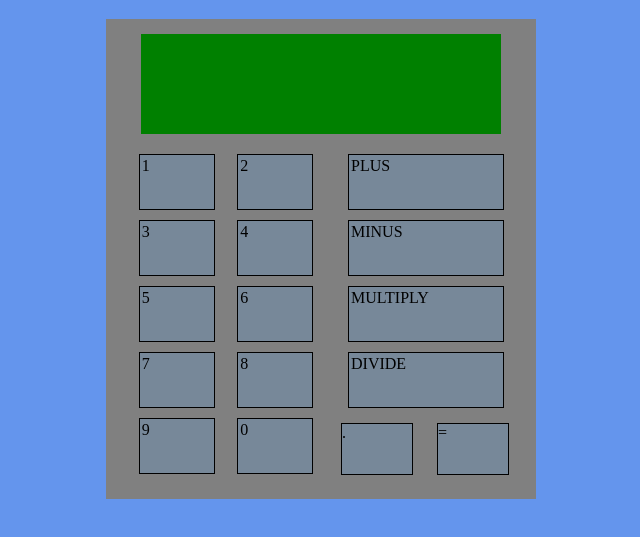
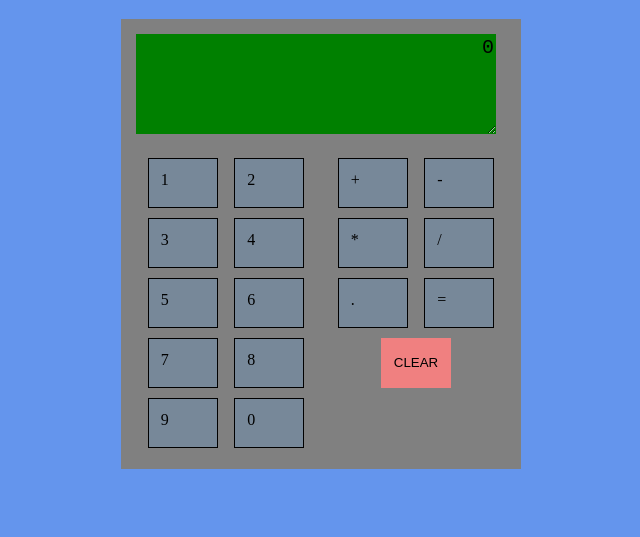
Before and after one commit to midhorner/Calculator, a plain HTML site: page index.html in a window 1280 px wide. Shown: the part 61-598 px from the top of the page, without its empty margins (319-959 px from the left). Drawn offline with Linux system fonts and the light colour scheme.

Commit message:
hacky fix to extraneous decimal problem; added clear button -- still needs functionality, needs styling!

```diff
--- a/index.html
+++ b/index.html
@@ -10,7 +10,7 @@
   <body>
     <h1>Calculator</h1>
     <div id="calc-wrap">
-      <div id="display"></div>
+      <textarea id="display" disabled></textarea>
       <div id="num-btns">
         <div class="num-btn" id="num1">1</div>
         <div class="num-btn" id="num2">2</div>
@@ -24,13 +24,14 @@
         <div class="num-btn" id="num0">0</div>
       </div>
       <div id="op-btns">
-          <div class="op-btn" id="plus">PLUS</div>
-          <div class="op-btn" id="minus">MINUS</div>
-          <div class="op-btn" id="multiply">MULTIPLY</div>
-          <div class="op-btn" id="divide">DIVIDE</div>
+        <div class="op-btn" id="plus">+</div>
+        <div class="op-btn" id="minus">-</div>
+        <div class="op-btn" id="multiply">*</div>
+        <div class="op-btn" id="divide">/</div>
+        <div class="lft-ovr" id="dec">.</div>
+        <div class="lft-ovr" id="equals">=</div>
+        <button id="clear">CLEAR</button>
       </div>
-      <div class="lft-ovr" id="dec">.</div>
-      <div class="lft-ovr" id="equals">=</div>
     </div>
   </body>
 </html>
--- a/script.js
+++ b/script.js
@@ -3,21 +3,26 @@ const OPERATORS = [...document.querySelectorAll(".op-btn")];
 const EQUALS = document.querySelector("#equals");
 const DECIMAL = document.querySelector("#dec");
 const DISPLAY = document.querySelector("#display");
+
+var operationPerformed = false;
 var operatorPressed = false;
 var decimalPressed = false;
 var waitSecondNum = false;
 var displayFilled = false;
 var operator = "";
 var decimal = "";
-var firstNum = null;
+var firstNum = 0;
 var secondNum = null;
+
+DISPLAY.innerHTML = 0;
 
 function pushNumButton() {
   for (element of NUMBUTTONS) {
     element.addEventListener("click", event => {
       const { target } = event;
+      operationPerformed = false;
       if (operatorPressed) {
-        DISPLAY.innerHTML = target.innerHTML;
+        DISPLAY.innerHTML += target.innerHTML;
         secondNum = DISPLAY.innerHTML;
         operatorPressed = false;
         console.log("second number: " + secondNum);
@@ -27,7 +32,7 @@ function pushNumButton() {
           secondNum = DISPLAY.innerHTML;
           console.log("second number: " + secondNum);
         } else {
-          if (displayFilled) {
+          if (displayFilled || DISPLAY.innerHTML == "0") {
             DISPLAY.innerHTML = target.innerHTML;
             firstNum = DISPLAY.innerHTML;
             displayFilled = false;
@@ -48,14 +53,14 @@ function pushOpButton() {
   for (element of OPERATORS) {
     element.addEventListener("click", event => {
       const { target } = event;
+      operationPerformed = false;
       if (!operatorPressed && !waitSecondNum) {
         operatorPressed = true;
         operator = target.innerHTML;
-        DISPLAY.innerHTML = operator;
+        DISPLAY.innerHTML += operator;
         console.log(operator);
         waitSecondNum = true;
         decimalPressed = false;
-
       }
     });
   }
@@ -65,7 +70,7 @@ pushOpButton();
 function decimalButton() {
   DECIMAL.addEventListener("click", event => {
     const { target } = event;
-    if (!decimalPressed) {
+    if (!decimalPressed && !operationPerformed) {
       if (operatorPressed) {
         decimal = target.innerHTML;
         DISPLAY.innerHTML = "0" + decimal;
@@ -93,16 +98,16 @@ function equalsButton() {
     const { target } = event;
     var fixedFinalNum = "";
     if (!operatorPressed) {
-      if (operator == "PLUS") {
+      if (operator == "+") {
         finalNum = parseFloat(firstNum) + parseFloat(secondNum);
       }
-      if (operator == "MINUS") {
+      if (operator == "-") {
         finalNum = parseFloat(firstNum) - parseFloat(secondNum);
       }
-      if (operator == "MULTIPLY") {
+      if (operator == "*") {
         finalNum = parseFloat(firstNum) * parseFloat(secondNum);
       }
-      if (operator == "DIVIDE") {
+      if (operator == "/") {
         finalNum = parseFloat(firstNum) / parseFloat(secondNum);
       }
       fixedFinalNum = finalNum.toFixed(8);
@@ -110,6 +115,7 @@ function equalsButton() {
       DISPLAY.innerHTML = fixedFinalNum;
       firstNum = fixedFinalNum;
       displayFilled = true;
+      operationPerformed = true;
       waitSecondNum = false;
       decimalPressed = false;
       operatorPressed = false;
--- a/style.css
+++ b/style.css
@@ -1,3 +1,12 @@
+html {
+  box-sizing: border-box;
+}
+*,
+*:before,
+*:after {
+  box-sizing: inherit;
+}
+
 body {
   background-color: cornflowerblue;
   height: 100vh;
@@ -21,7 +30,11 @@ body h1 {
   width: 360px;
   height: 100px;
   margin: 0 auto;
+  color: black;
+  font-size: 20px;
+  text-align: right;
   background-color: green;
+  border-style: none;
 }
 
 #num-btns {
@@ -29,7 +42,7 @@ body h1 {
   display: flex;
   flex-wrap: wrap;
   margin-top: 15px;
-  width: 210px;
+  width: 180px;
   justify-content: space-evenly;
   align-items: center;
 }
@@ -38,7 +51,7 @@ body h1 {
   height: 50px;
   width: 70px;
   margin: 5px;
-  padding: 2px;
+  padding: 12px;
   background-color: lightslategray;
   border: 1px solid black;
 }
@@ -46,26 +59,37 @@ body h1 {
 #op-btns {
   float: right;
   display: flex;
-  flex-direction: column;
+  flex-wrap: wrap;
   margin-top: 15px;
-  width: 190px;
+  width: 180px;
+  justify-content: space-evenly;
   align-items: center;
 }
 
 .op-btn {
   height: 50px;
-  width: 150px;
+  width: 70px;
   margin: 5px;
-  padding: 2px;
+  padding: 12px;
   background-color: lightslategray;
   border: 1px solid black;
 }
 
 .lft-ovr {
-  display: inline-block;
   height: 50px;
   width: 70px;
-  margin: 10px;
+  margin: 5px;
+  padding: 12px;
   background-color: lightslategray;
   border: 1px solid black;
 }
+
+#clear {
+  height: 50px;
+  width: 70px;
+  margin: 5px;
+  padding: 12px;
+  background-color: lightcoral;
+  border: 1px solid black;
+  border-style: none;
+}
```
